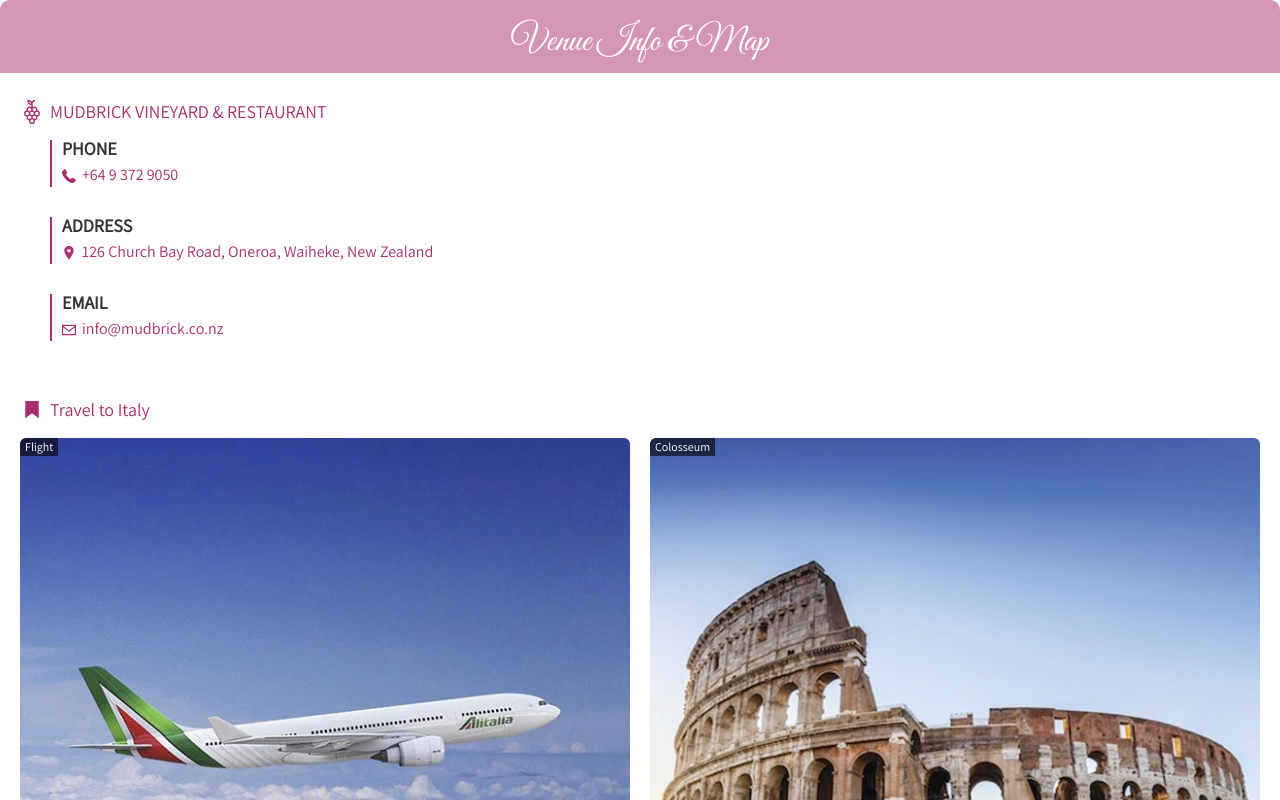
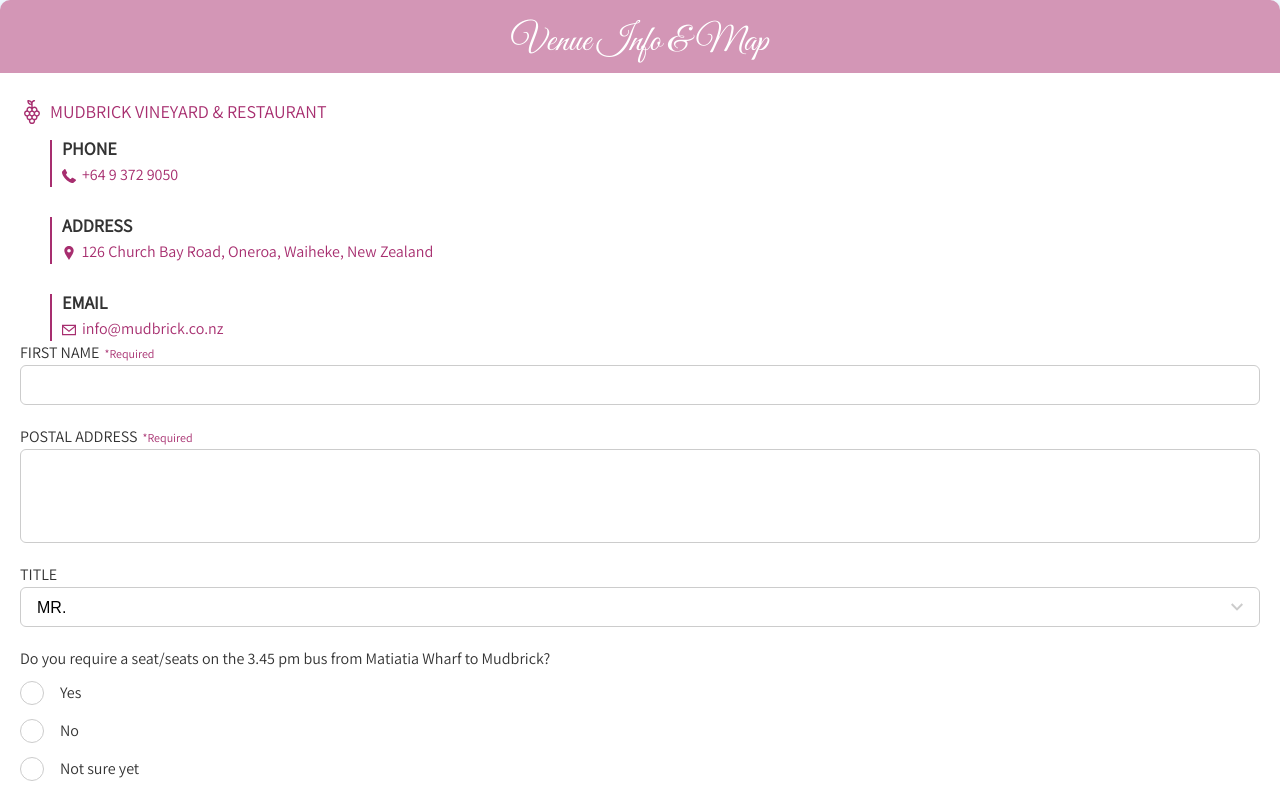
Before and after one commit to nozomail/wedding-invitation, a React app: page / in a window 1280 px wide. Shown: the top 800 px of the page. Built offline with nearby package versions, Linux system fonts and the light colour scheme; a web font is replaced by a local one.

Commit message:
Add form components

```diff
--- /dev/null
+++ b/src/components/Input/index.tsx
@@ -0,0 +1,16 @@
+import React, { ChangeEvent, Dispatch, SetStateAction } from 'react';
+import './style.scss';
+
+type Props = {
+  type?: 'text' | 'email' | 'password' | 'tel' | 'number';
+  value: string;
+  onChange: Dispatch<SetStateAction<string>>;
+};
+
+export function Input({ type = 'text', value, onChange }: Props): JSX.Element {
+  function handleChange(e: ChangeEvent<HTMLInputElement>) {
+    onChange(e.target.value);
+  }
+
+  return <input className="Input" type={type} value={value} onChange={handleChange} />;
+}
--- /dev/null
+++ b/src/components/Input/style.scss
@@ -0,0 +1,7 @@
+@import '../../styles/placeholders';
+
+.Input {
+  @extend %input;
+  height: 40px;
+  padding: 0 16px;
+}
--- /dev/null
+++ b/src/components/InputField/index.tsx
@@ -0,0 +1,26 @@
+import React, { ReactNode } from 'react';
+import './style.scss';
+
+type Props = {
+  label: string;
+  isRequired?: boolean;
+  isQuestion?: boolean;
+  children: ReactNode;
+};
+
+export function InputField({
+  label,
+  isRequired = false,
+  isQuestion = false,
+  children,
+}: Props): JSX.Element {
+  return (
+    <div className={`InputField ${isQuestion ? '-question' : ''}`}>
+      <div className="InputField_label">
+        {label}
+        {isRequired && <span className="InputField_required">*Required</span>}
+      </div>
+      {children}
+    </div>
+  );
+}
--- /dev/null
+++ b/src/components/InputField/style.scss
@@ -0,0 +1,17 @@
+@import '../../styles/variables';
+
+.InputField {
+  + .InputField {
+    margin-top: 20px;
+  }
+
+  &.-question + &.-question {
+    margin-top: 30px;
+  }
+}
+
+.InputField_required {
+  color: $c_red;
+  font-size: 12px;
+  padding-left: 5px;
+}
--- /dev/null
+++ b/src/components/RadioButton/index.tsx
@@ -0,0 +1,17 @@
+import React from 'react';
+import './style.scss';
+
+type Props = {
+  name: string;
+  label: string;
+  value: string;
+};
+
+export function RadioButton({ name, label, value }: Props): JSX.Element {
+  return (
+    <label className="RadioButton">
+      <input type="radio" name={name} value={value} />
+      <span className="RadioButton_label">{label}</span>
+    </label>
+  );
+}
--- /dev/null
+++ b/src/components/RadioButton/style.scss
@@ -0,0 +1,57 @@
+@import '../../styles/variables';
+
+.RadioButton {
+  display: block;
+  cursor: pointer;
+
+  + .RadioButton {
+    margin-top: 14px;
+  }
+
+  .InputField_label + & {
+    margin-top: 10px;
+  }
+
+  input[type='radio']:checked + .RadioButton_label {
+    color: $c_red;
+
+    &::before {
+      border-color: $c_red;
+    }
+
+    &::after {
+      display: block;
+      width: 14px;
+      height: 14px;
+      content: '';
+      background: $c_red;
+      border-radius: 7px;
+      position: absolute;
+      top: 0;
+      left: 5px;
+      bottom: 0;
+      margin: auto;
+    }
+  }
+}
+
+.RadioButton_label {
+  display: block;
+  padding-left: 40px;
+  position: relative;
+
+  &::before {
+    display: block;
+    width: 24px;
+    height: 24px;
+    content: '';
+    border: 1px solid $c_gray;
+    background-color: #fff;
+    border-radius: 14px;
+    position: absolute;
+    top: 0;
+    left: 0;
+    bottom: 0;
+    margin: auto;
+  }
+}
--- /dev/null
+++ b/src/components/Select/index.tsx
@@ -0,0 +1,10 @@
+import React, { ReactNode } from 'react';
+import './style.scss';
+
+type Props = {
+  children: ReactNode;
+};
+
+export function Select({ children }: Props): JSX.Element {
+  return <select className="Select">{children}</select>;
+}
--- /dev/null
+++ b/src/components/Select/style.scss
@@ -0,0 +1,20 @@
+@import '../../styles/variables';
+
+.Select {
+  display: block;
+  width: 100%;
+  height: 40px;
+  border: 1px solid $c_gray;
+  border-radius: 6px;
+  font-size: 16px;
+  background: {
+    image: url('./assets/icon_arrow-down.svg');
+    size: 12px 12px;
+    repeat: no-repeat;
+    position: right 16px center;
+    color: #fff;
+  }
+  padding: 0 16px;
+  outline: none;
+  appearance: none;
+}
--- /dev/null
+++ b/src/components/Textarea/index.tsx
@@ -0,0 +1,10 @@
+import React from 'react';
+import './style.scss';
+
+type Props = {
+  rows?: number;
+};
+
+export function Textarea({ rows = 4 }: Props): JSX.Element {
+  return <textarea className="Textarea" rows={rows}></textarea>;
+}
--- /dev/null
+++ b/src/components/Textarea/style.scss
@@ -0,0 +1,12 @@
+@import '../../styles/placeholders';
+@import '../../styles/variables';
+
+.Textarea {
+  @extend %input;
+  padding: 10px 16px;
+  resize: none;
+
+  &:focus {
+    border-color: $c_red;
+  }
+}
--- a/src/containers/App/index.tsx
+++ b/src/containers/App/index.tsx
@@ -8,6 +8,11 @@
 import { Button } from '../../components/Button';
 import { Nav } from '../../components/Nav';
 import { ThumbnailList } from '../../components/ThumbnailList';
+import { InputField } from '../../components/InputField';
+import { Input } from '../../components/Input';
+import { Textarea } from '../../components/Textarea';
+import { Select } from '../../components/Select';
+import { RadioButton } from '../../components/RadioButton';
 
 import imgFlight from '../../assets/images/honeymoon_flight1.jpg';
 import imgColosseum from '../../assets/images/honeymoon_colosseum.jpg';
@@ -57,6 +62,8 @@
     },
   ];
 
+  const [firstName, setFirstName] = useState('');
+
   return (
     <div className="App">
       <Card title="Venue Info & Map">
@@ -75,6 +82,41 @@
             <TextLink url="mailto:info@mudbrick.co.nz" text="info@mudbrick.co.nz" icon="email" />
           </IndentSection>
         </Section>
+
+        <InputField label="FIRST NAME" isRequired>
+          <Input type="text" value={firstName} onChange={setFirstName} />
+        </InputField>
+        <InputField label="POSTAL ADDRESS" isRequired>
+          <Textarea />
+        </InputField>
+        <InputField label="TITLE">
+          <Select>
+            <option value="mr">MR.</option>
+            <option value="mrs">MRS.</option>
+            <option value="ms">MS.</option>
+            <option value="miss">MISS.</option>
+            <option value="dr">DR.</option>
+            <option value="other">OTHER</option>
+          </Select>
+        </InputField>
+        <InputField
+          label="Do you require a seat/seats on the 3.45 pm bus from Matiatia Wharf to Mudbrick?"
+          isQuestion
+        >
+          <RadioButton name="transport" value="yes" label="Yes" />
+          <RadioButton name="transport" value="no" label="No" />
+          <RadioButton name="transport" value="idk" label="Not sure yet" />
+        </InputField>
+        <InputField
+          label="Are you staying on Waiheke Island after the reception?"
+          isRequired
+          isQuestion
+        >
+          <RadioButton name="accommodation" value="yes" label="Yes" />
+          <RadioButton name="accommodation" value="no" label="No" />
+          <RadioButton name="accommodation" value="idk" label="Not sure yet" />
+        </InputField>
+
         <Section title="Travel to Italy" icon="ribbon">
           <ThumbnailList thumbnails={thumbnails}></ThumbnailList>
         </Section>
```
Also changed, not shown: src/components/Select/assets/icon_arrow-down.svg (added).
